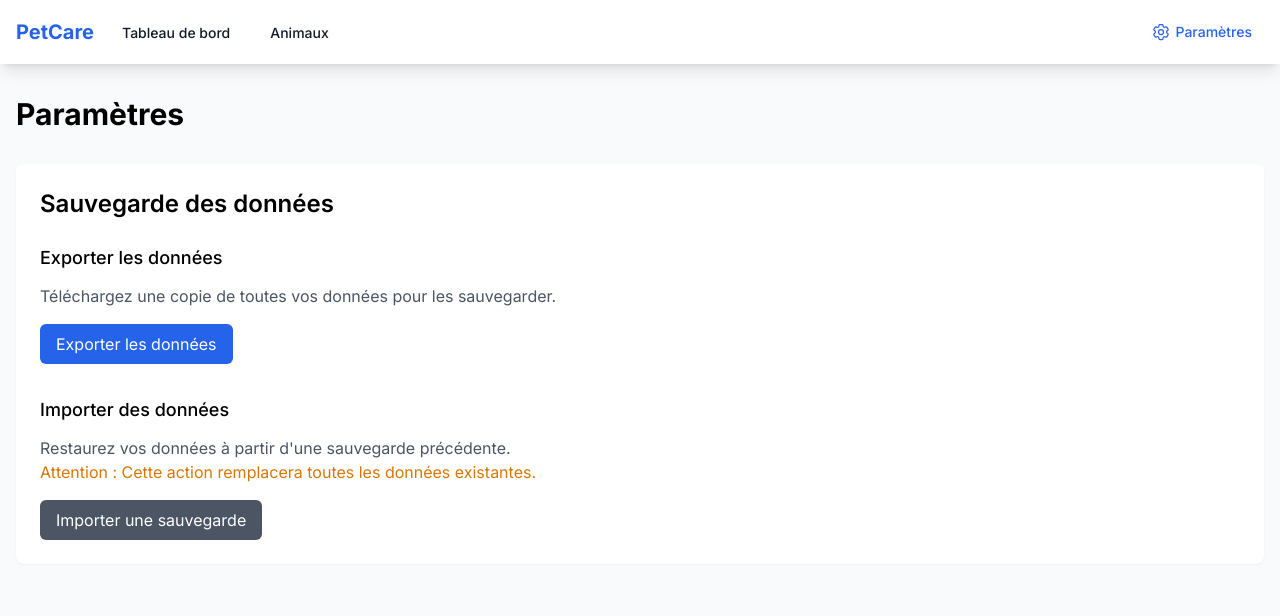
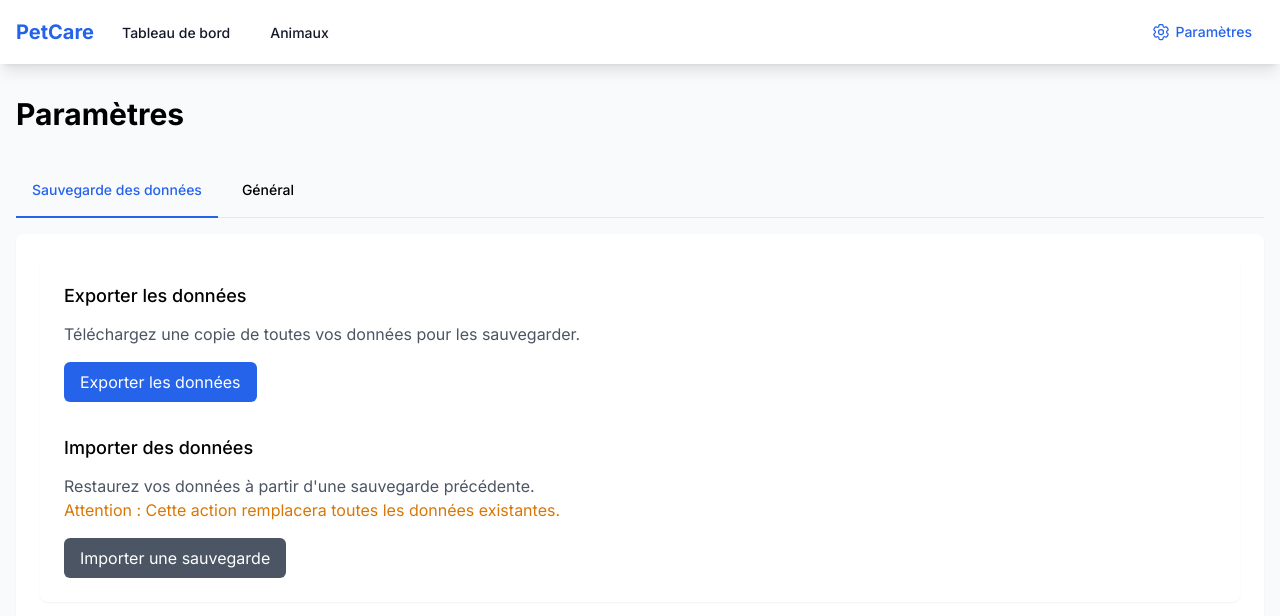
Before and after one commit to mahefa75/pet-care, a React (Vite) app: page /settings in a window 1280 px wide. Shown: the top 616 px of the page. Built offline with nearby package versions, Linux system fonts and the light colour scheme.

Commit message:
Ajout d'un affichage en onglet dans la partie paramètres

```diff
--- a/src/components/Settings/DataBackup.tsx
+++ b/src/components/Settings/DataBackup.tsx
@@ -74,8 +74,6 @@ export const DataBackup: React.FC = () => {
 
   return (
     <div className="p-6 bg-white rounded-lg shadow-sm">
-      <h2 className="text-2xl font-semibold mb-6">Sauvegarde des données</h2>
-
       <div className="space-y-8">
         {/* Export Section */}
         <div>
--- a/src/pages/SettingsPage.tsx
+++ b/src/pages/SettingsPage.tsx
@@ -1,16 +1,48 @@
-import React from 'react';
+import React, { useState } from 'react';
 import { DataBackup } from '../components/Settings/DataBackup';
 
 export const SettingsPage: React.FC = () => {
+  const [activeTab, setActiveTab] = useState('backup');
+
+  const tabs = [
+    { id: 'backup', label: 'Sauvegarde des données' },
+    { id: 'general', label: 'Général' },
+  ];
+
   return (
     <div className="container mx-auto px-4 py-8">
       <h1 className="text-3xl font-bold mb-8">Paramètres</h1>
 
-      <div className="grid gap-8">
-        {/* Section de sauvegarde des données */}
-        <DataBackup />
+      <div className="mb-4 border-b border-gray-200">
+        <ul className="flex flex-wrap -mb-px text-sm font-medium text-center">
+          {tabs.map((tab) => (
+            <li key={tab.id} className="mr-2">
+              <button
+                className={`inline-block p-4 rounded-t-lg ${
+                  activeTab === tab.id
+                    ? 'text-blue-600 border-b-2 border-blue-600'
+                    : 'hover:text-gray-600 hover:border-gray-300'
+                }`}
+                onClick={() => setActiveTab(tab.id)}
+              >
+                {tab.label}
+              </button>
+            </li>
+          ))}
+        </ul>
+      </div>
 
-        {/* Autres sections de paramètres peuvent être ajoutées ici */}
+      <div className="mt-4">
+        {activeTab === 'backup' && (
+          <div className="bg-white rounded-lg p-6 shadow-sm">
+            <DataBackup />
+          </div>
+        )}
+        {activeTab === 'general' && (
+          <div className="bg-white rounded-lg p-6 shadow-sm">
+            <p className="text-gray-500">Paramètres généraux à venir...</p>
+          </div>
+        )}
       </div>
     </div>
   );
```
